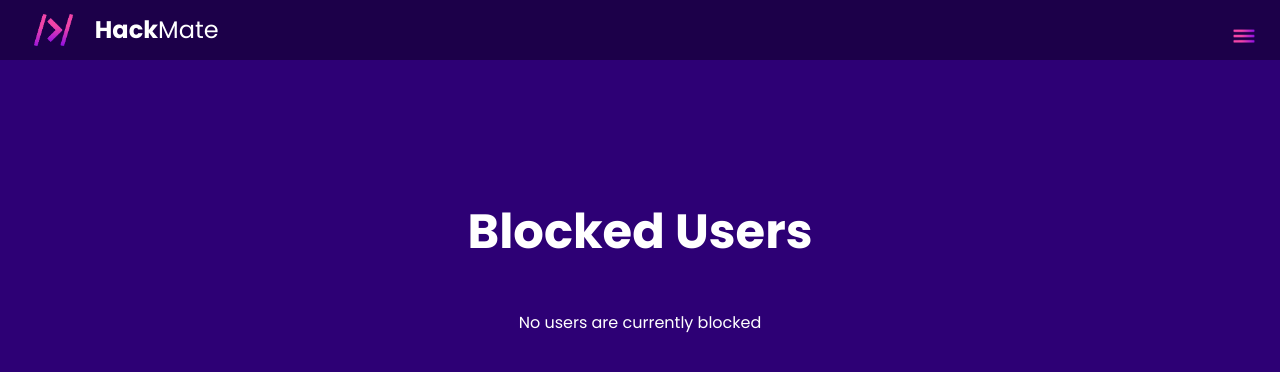
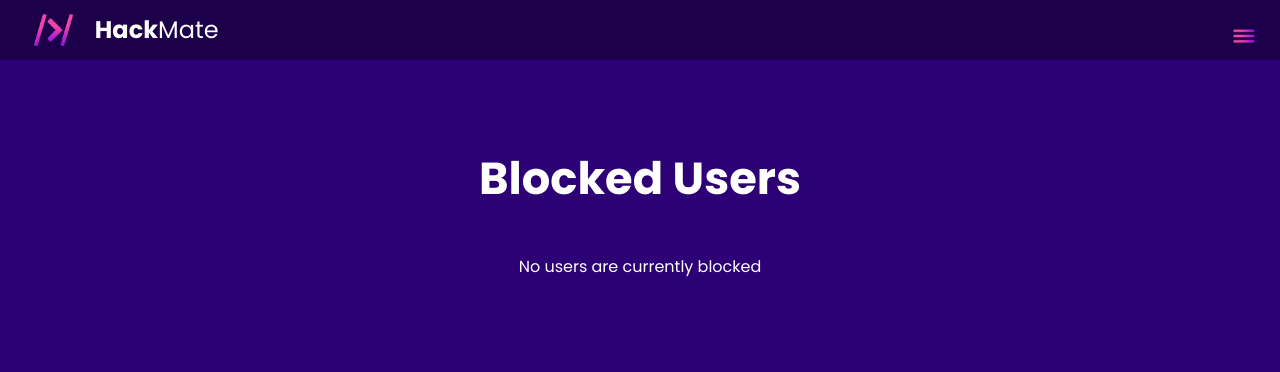
Before and after one commit to ihatepeanuts32/HackMate, a React (Vite) app in the folder frontend/: page /blockedUsers in a window 1280 px wide. Shown: the top 372 px of the page. Built offline with nearby package versions, Linux system fonts and the light colour scheme.

Commit message:
groups styling

```diff
--- a/frontend/src/pages/BlockedUsers.jsx
+++ b/frontend/src/pages/BlockedUsers.jsx
@@ -26,13 +26,13 @@ function BlockedUsers() {
     const containerStyle = {
         maxWidth: '800px',
         margin: '2rem auto',
-        padding: '20px',
+        padding: '0px',
         color: 'white',
         minHeight: '100vh'
     };
 
     const headingStyle = {
-        fontSize: '3rem',
+        fontSize: '2.8rem',
         marginBottom: '2rem',
         textAlign: 'center',
         color: 'white'
--- a/frontend/src/styles/Groups.css
+++ b/frontend/src/styles/Groups.css
@@ -1,13 +1,17 @@
 .groups-page {
     min-height: 100vh;
     /* background-color: #764cba; */
-    background-color: #1C0049;
-    padding: 4rem 2rem;
+    /* background-color: #1C0049; */
+    /* padding: 4rem 2rem; */
     border-radius: 30px;
     width: 100%; /* Add this */
     /* max-width: 1400px; Optional */
     /* margin: 0 auto; Center if using max-width */
 }*/
+
+h5 {
+    margin-top: 1rem;
+}
 
 
 
```
